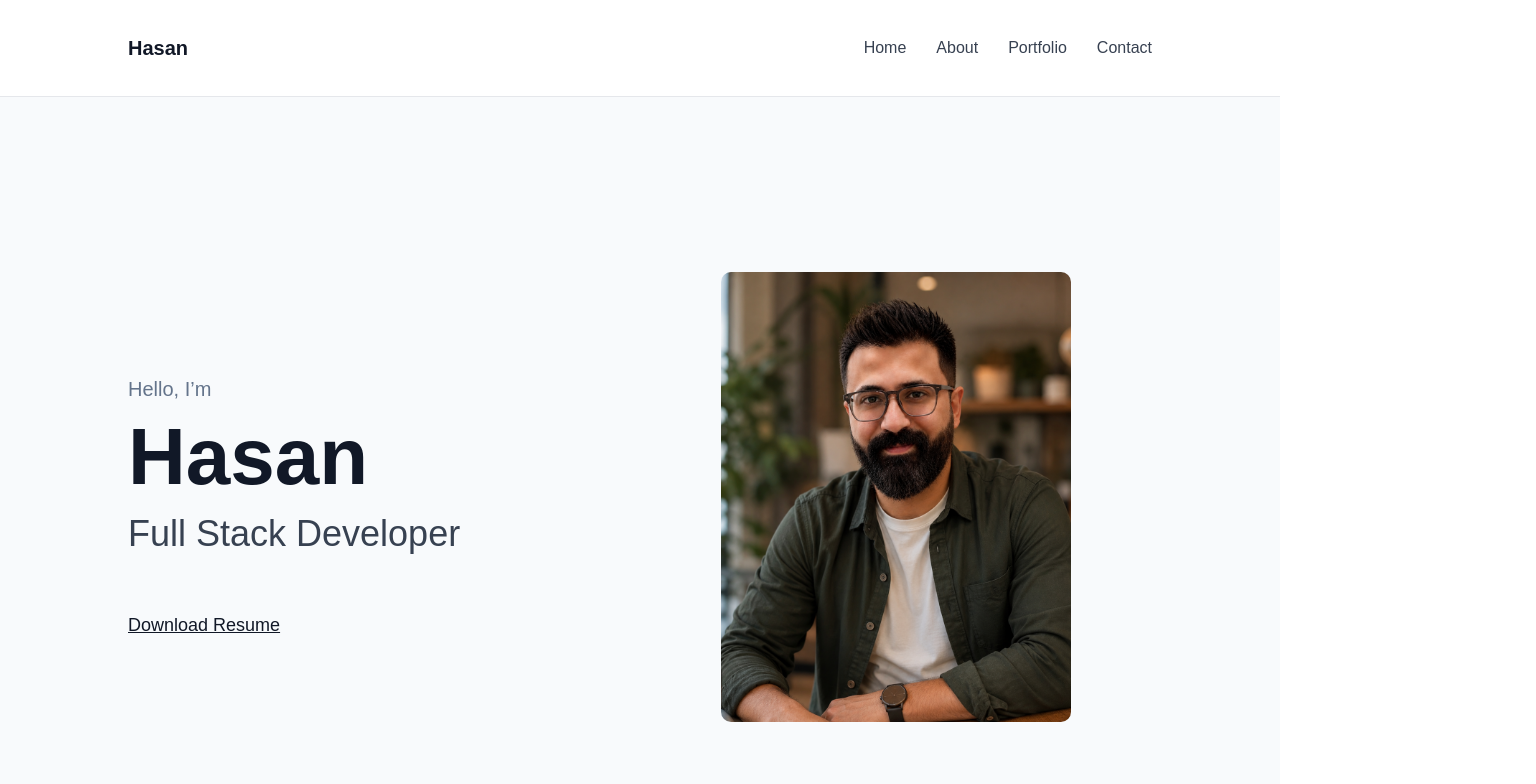
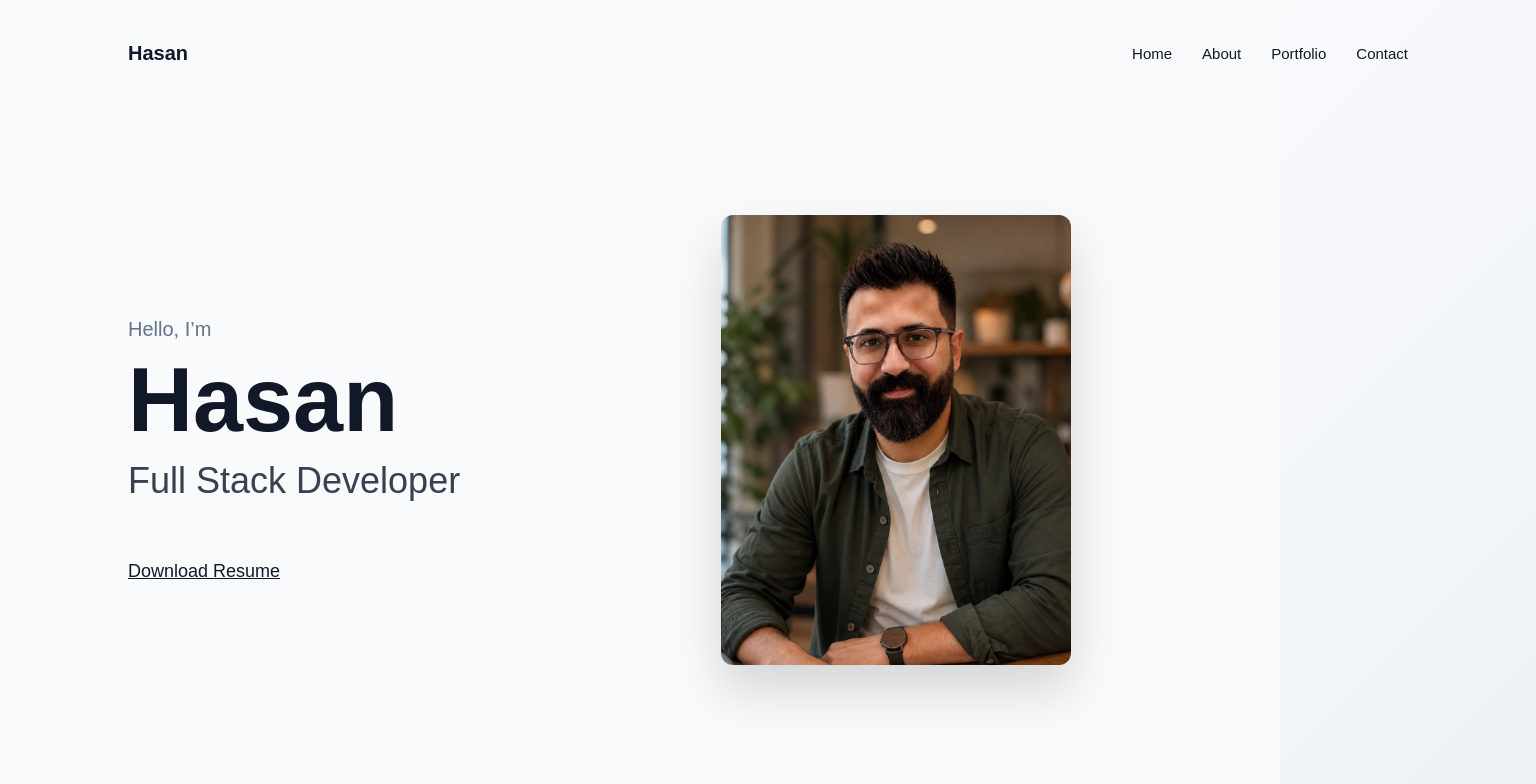
Before and after one commit to Has-has/portfolio, a React app: page / in a window 1280 px wide. Shown: the top 784 px of the page, 1536 px wide, since content can reach past the window. Built offline with nearby package versions, Linux system fonts and the light colour scheme; the HTML template or start-up script is replaced by a standard one.

Commit message:
added featured project section

```diff
--- a/src/components/Navbar.jsx
+++ b/src/components/Navbar.jsx
@@ -19,14 +19,17 @@ function Navbar() {
 
 const styles = {
   nav: {
+    position: "absolute",
+    top: 0,
+    left: 0,
+    width: "100%",
+
     display: "flex",
     justifyContent: "space-between",
     alignItems: "center",
-    padding: "20px 10%",
-    backgroundColor: "#ffffff",
-    borderBottom: "1px solid #e5e7eb",
-    position: "sticky",
-    top: 0,
+
+    padding: "25px 10%",
+    backgroundColor: "transparent",
     zIndex: 1000,
   },
 
@@ -42,11 +45,9 @@ const styles = {
   },
 
   link: {
+    color: "#111827",
     textDecoration: "none",
-    color: "#374151",
-    fontSize: "16px",
-    fontWeight: "400",
-    transition: "0.2s",
+    fontSize: "15px",
   },
 };
 
--- a/src/pages/Home.jsx
+++ b/src/pages/Home.jsx
@@ -32,7 +32,7 @@ const styles = {
     display: "flex",
     alignItems: "center",
     justifyContent: "space-between",
-    padding: "80px 10%",
+    padding: "120px 10% 80px",
     minHeight: "80vh",
     backgroundColor: "#f8fafc",
   },
@@ -54,10 +54,11 @@ const styles = {
   },
 
   name: {
-    fontSize: "80px",
+    fontSize: "90px",
     fontWeight: "700",
     margin: "0",
     color: "#111827",
+    lineHeight: "1.1"
   },
 
   role: {
@@ -79,7 +80,8 @@ const styles = {
     width: "350px",
     height: "450px",
     objectFit: "cover",
-    borderRadius: "10px",
+    borderRadius: "12px",
+    boxShadow: "0 25px 50px rgba(0,0,0,0.15)"
   },
 };
 
--- a/src/pages/Projects.jsx
+++ b/src/pages/Projects.jsx
@@ -117,7 +117,7 @@ const styles = {
   },
 
   card: {
-    backgroundColor: "#020617",
+    backgroundColor: "#ffffff",
     padding: "25px",
     borderRadius: "15px",
     width: "300px",
@@ -129,7 +129,7 @@ const styles = {
   description: {
     marginTop: "10px",
     lineHeight: "1.5",
-    color: "#cbd5f5",
+    color: "#4b5563",
   },
 
   techStack: {
@@ -139,8 +139,8 @@ const styles = {
 
   tag: {
     display: "inline-block",
-    backgroundColor: "#0f172a",
-    color: "#38bdf8",
+    backgroundColor: "#f1f5f9",
+    color: "#0ea5e9",
     padding: "6px 12px",
     borderRadius: "6px",
     marginRight: "8px",
```
